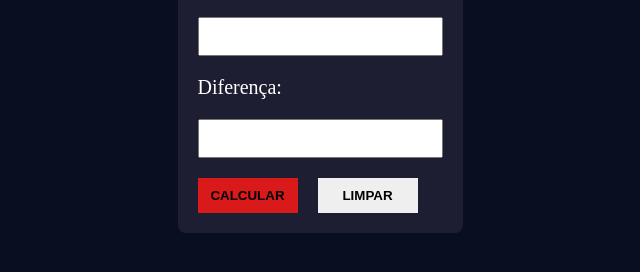
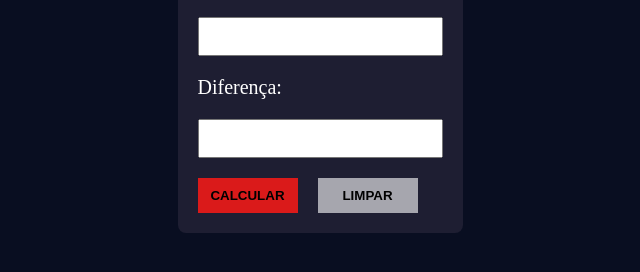
Before and after one commit to Andreisilva-dev/Calculadora-de-Pix, a plain HTML site: page index.html in a window 1280 px wide. In both pictures the pointer is over the button "LIMPAR". Shown: the part 324-596 px from the top of the page, without its empty margins (320-960 px from the left). Drawn offline with Linux system fonts and the light colour scheme.

Commit message:
adicionado hover no btn limpar

```diff
--- a/style.css
+++ b/style.css
@@ -21,7 +21,6 @@ body {
   background-color: #1e1e32;
   gap: 20px;
   border-radius: 8px;
-
 }
 
 h1 {
@@ -63,6 +62,11 @@ input {
   width: 100px;
 }
 
+.btnLimpar:hover {
+  cursor: pointer;
+  background-color: rgba(255, 255, 255, 0.603);
+}
+
 .diferencaTotal {
-    padding: 10px;
+  padding: 10px;
 }
```
